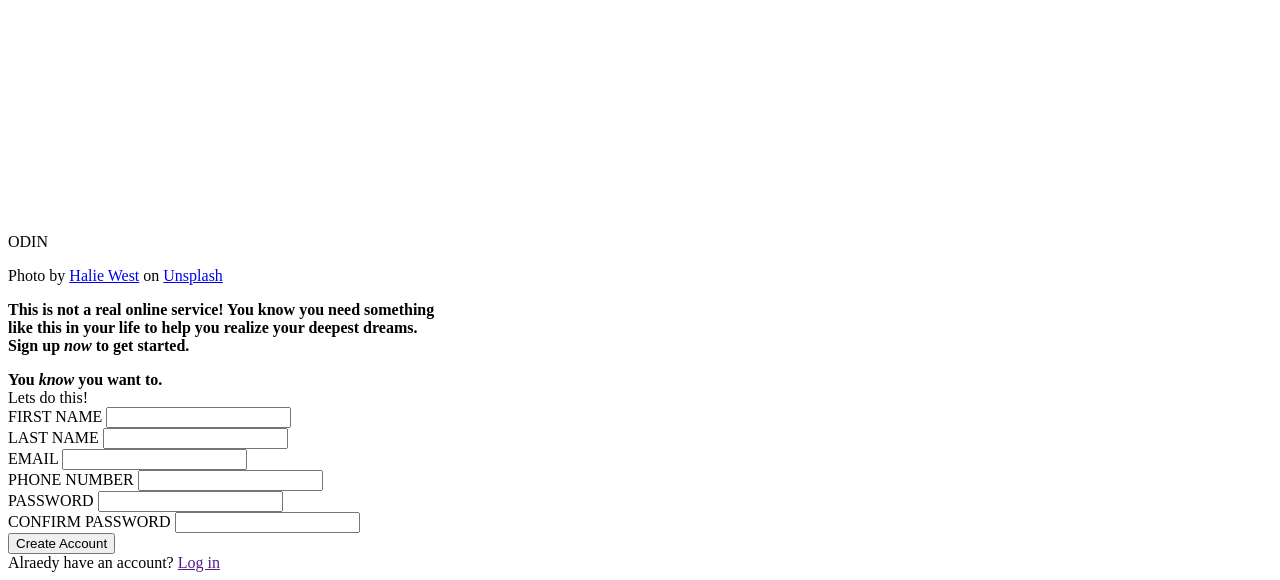
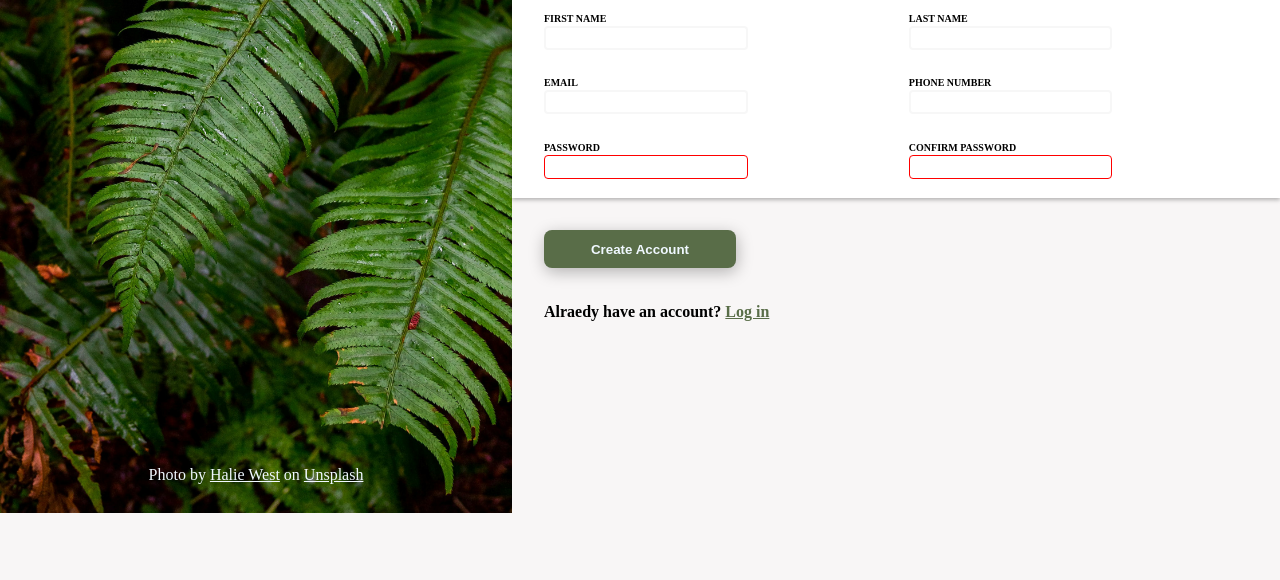
Before and after one commit to B1t-Master/odin-form, a plain HTML site: page index.html in a window 1280 px wide. Shown: the part 287-867 px from the top of the page. After the commit the page ends 800 px from the top, so only its background shows below. Drawn offline with Linux system fonts and the light colour scheme; the site is published under a folder, as on GitHub Pages, so addresses that start at the root find nothing.

Commit message:
Fix styling to work with github-pages

```diff
--- a/index.html
+++ b/index.html
@@ -3,8 +3,8 @@
   <head>
     <meta charset="UTF-8" />
     <meta name="viewport" content="width=device-width, initial-scale=1.0" />
-    <link rel="stylesheet" href="/styling/styles.css" />
-    <link rel="stylesheet" href="/styling/rest.css" />
+    <link rel="stylesheet" href="styles.css" />
+    <link rel="stylesheet" href="reset.css" />
     <title>Odin-Form</title>
   </head>
   <body>
--- a/styling/styles.css
+++ b/styles.css
@@ -1,6 +1,6 @@
 @font-face {
   font-family: odin;
-  src: url(../fonts/Norse-Bold.otf) format("opentype");
+  src: url(fonts/Norse-Bold.otf) format("opentype");
 }
 
 html {
@@ -20,7 +20,7 @@ body {
 
 .left-side {
   width: var(--width);
-  background: url("../images/form_background.jpg");
+  background: url("./images/form_background.jpg");
   background-size: cover;
   display: flex;
   flex-direction: column;
```
Also changed, not shown: reset.css (renamed from styling/rest.css).
